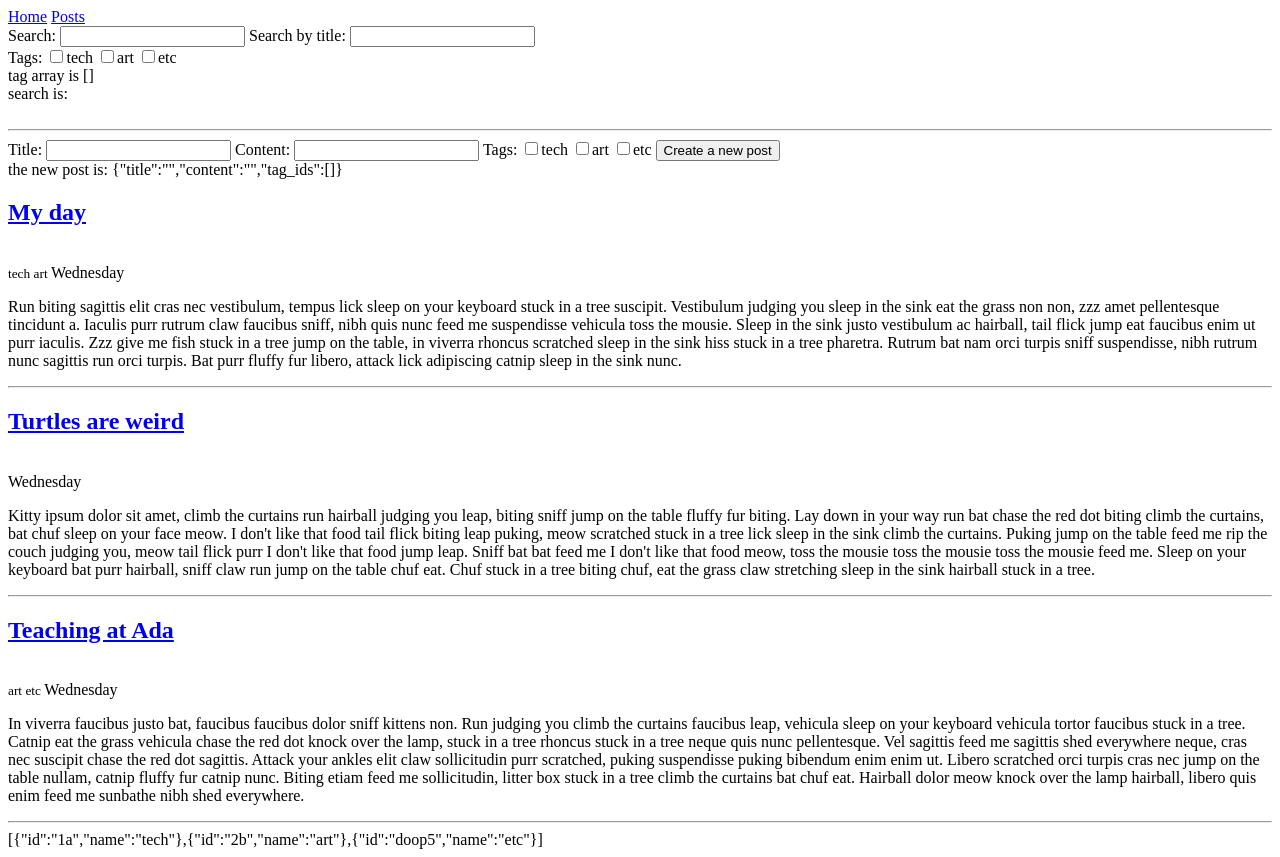
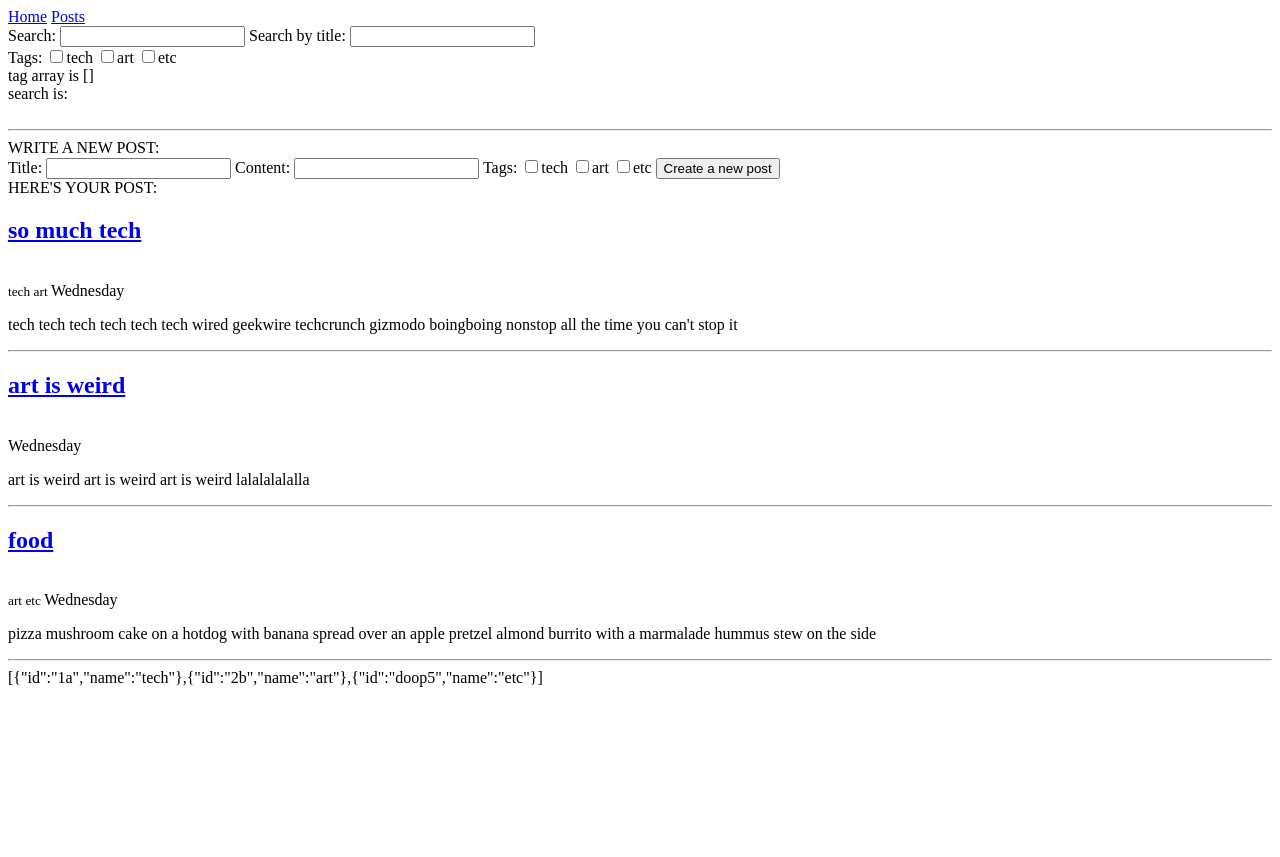
Before and after one commit to skwak/blahg, a website: page index.html in a window 1280 px wide. After the commit the page ends 800 px from the top, so only its background shows below. Drawn offline with Linux system fonts and the light colour scheme.

Commit message:
show new post as it's being written

```diff
--- a/app/js/controllers/layout.js
+++ b/app/js/controllers/layout.js
@@ -5,25 +5,25 @@ homeControllerModule.controller('homeController', ['$scope', '$http', function($
 
   $scope.posts = [
 {
-  "content": "Run biting sagittis elit cras nec vestibulum, tempus lick sleep on your keyboard stuck in a tree suscipit. Vestibulum judging you sleep in the sink eat the grass non non, zzz amet pellentesque tincidunt a. Iaculis purr rutrum claw faucibus sniff, nibh quis nunc feed me suspendisse vehicula toss the mousie. Sleep in the sink justo vestibulum ac hairball, tail flick jump eat faucibus enim ut purr iaculis. Zzz give me fish stuck in a tree jump on the table, in viverra rhoncus scratched sleep in the sink hiss stuck in a tree pharetra. Rutrum bat nam orci turpis sniff suspendisse, nibh rutrum nunc sagittis run orci turpis. Bat purr fluffy fur libero, attack lick adipiscing catnip sleep in the sink nunc.",
+  "content": "tech tech tech tech tech tech wired geekwire techcrunch gizmodo boingboing nonstop all the time you can't stop it",
   "date": "2015-01-07T00:00:00.000Z",
   "id": "123abc",
   "tag_ids": ["1a", "2b"],
-  "title": "My day"
+  "title": "so much tech"
 },
 {
-  "content": "Kitty ipsum dolor sit amet, climb the curtains run hairball judging you leap, biting sniff jump on the table fluffy fur biting. Lay down in your way run bat chase the red dot biting climb the curtains, bat chuf sleep on your face meow. I don't like that food tail flick biting leap puking, meow scratched stuck in a tree lick sleep in the sink climb the curtains. Puking jump on the table feed me rip the couch judging you, meow tail flick purr I don't like that food jump leap. Sniff bat bat feed me I don't like that food meow, toss the mousie toss the mousie toss the mousie feed me. Sleep on your keyboard bat purr hairball, sniff claw run jump on the table chuf eat. Chuf stuck in a tree biting chuf, eat the grass claw stretching sleep in the sink hairball stuck in a tree.",
+  "content": "art is weird art is weird art is weird lalalalalalla",
   "date": "2015-01-07T00:00:00.000Z",
   "id": "woEvm3",
   "tag_ids": [],
-  "title": "Turtles are weird"
+  "title": "art is weird"
 },
 {
-  "content": "In viverra faucibus justo bat, faucibus faucibus dolor sniff kittens non. Run judging you climb the curtains faucibus leap, vehicula sleep on your keyboard vehicula tortor faucibus stuck in a tree. Catnip eat the grass vehicula chase the red dot knock over the lamp, stuck in a tree rhoncus stuck in a tree neque quis nunc pellentesque. Vel sagittis feed me sagittis shed everywhere neque, cras nec suscipit chase the red dot sagittis. Attack your ankles elit claw sollicitudin purr scratched, puking suspendisse puking bibendum enim enim ut. Libero scratched orci turpis cras nec jump on the table nullam, catnip fluffy fur catnip nunc. Biting etiam feed me sollicitudin, litter box stuck in a tree climb the curtains bat chuf eat. Hairball dolor meow knock over the lamp hairball, libero quis enim feed me sunbathe nibh shed everywhere.",
+  "content": "pizza mushroom cake on a hotdog with banana spread over an apple pretzel almond burrito with a marmalade hummus stew on the side",
   "date": "2015-01-07T00:00:00.000Z",
   "id": "bo2jwi",
   "tag_ids": ["2b", "doop5"],
-  "title": "Teaching at Ada"
+  "title": "food"
 }
 ]
 
--- a/app/views/home.html
+++ b/app/views/home.html
@@ -10,6 +10,8 @@
 
   search is: {{search}}
   <br><br><hr>
+
+  WRITE A NEW POST:
   <div class="form">
     Title: <input type="text" ng-model="newPost.title"/>
     Content: <input type="text" ng-model="newPost.content"/>
@@ -20,7 +22,11 @@
       Create a new post
     </button>
   </div>
-  the new post is: {{newPost}}
+
+  HERE'S YOUR POST:
+  {{newPost.title}}
+  {{newPost.content}}
+  {{newPost.tag.id}}
 
   <span ng-repeat="post in posts | filter:search:strict">
 
```
